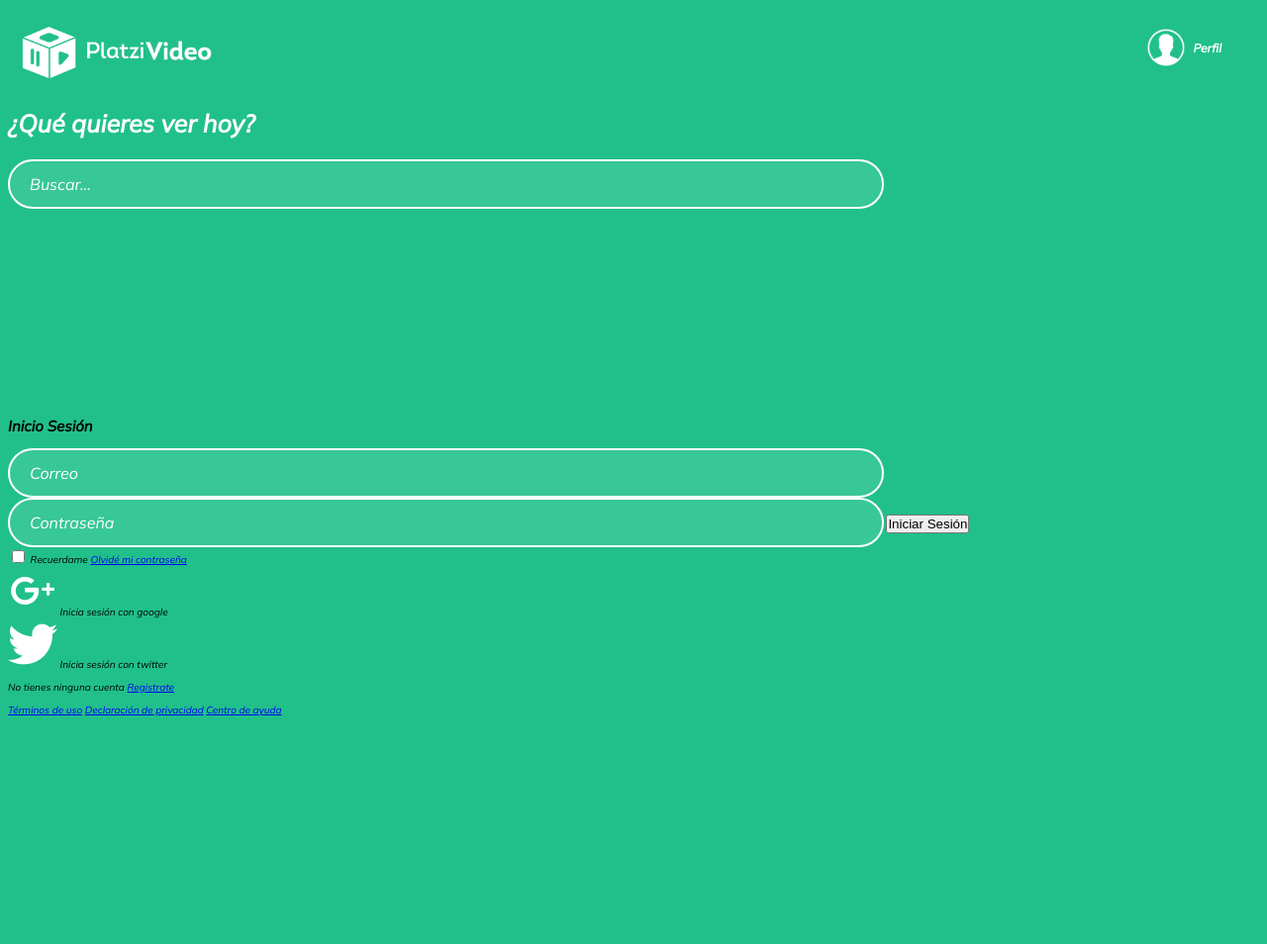
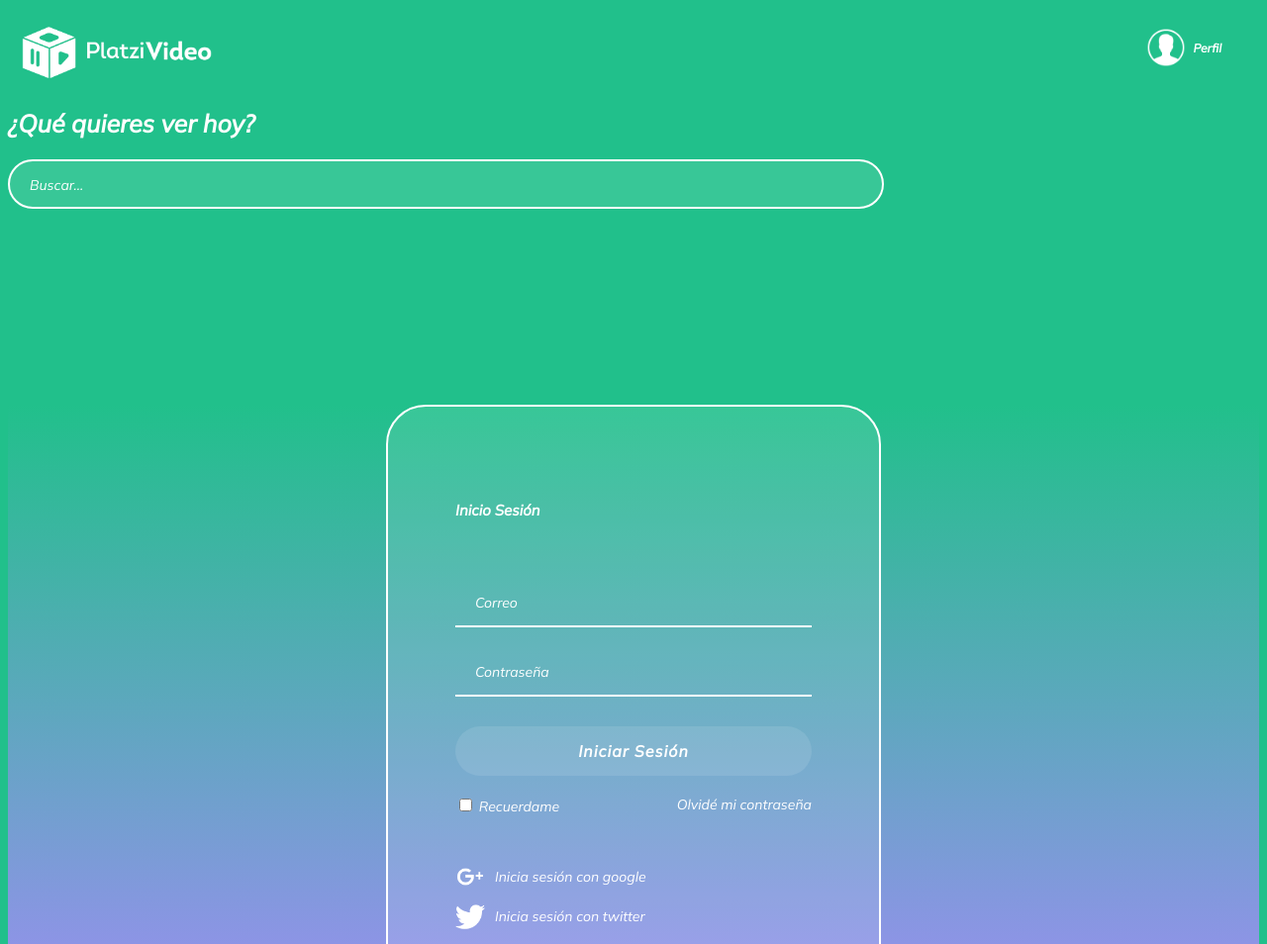
Before and after one commit to llcristianaceroll/Video-platform, a plain HTML site: page index.html in a window 1280 px wide. Shown: the top 954 px of the page at 99% size. Before the commit the page ends 800 px from the top, so only its background shows below. Drawn offline with Linux system fonts and the light colour scheme.

Commit message:
maquetacion login

```diff
--- a/index.html
+++ b/index.html
@@ -29,12 +29,12 @@
     </section>
 
     <section class="login">
-        <section class="login_container">
+        <section class="login__container">
             <h2>Inicio Sesión</h2>
             <form class="login__container--form">
-                <input class="input" type="text" placeholder="Correo">
-                <input class="input" type="password" placeholder="Contraseña">
-                <button class="buttom¿n">Iniciar Sesión</button>
+                <input class="input1" type="text" placeholder="Correo">
+                <input class="input1" type="password" placeholder="Contraseña">
+                <button class="button">Iniciar Sesión</button>
                 <div class="login__container--remember-me">
                     <label>
                         <input type="checkbox" name="" id="cbox1" value="checkbox"> Recuerdame
@@ -43,9 +43,8 @@
                 </div>
             </form>
             <section class="login__container--social-media">
-                <div>
-                    <img src="./images/icons8-google-plus-50.png" alt="Google"> Inicia sesión con google</div>
-                    <img src="./images/icons8-twitter-50.png" alt="Twitter"> Inicia sesión con twitter</div>
+                <div><img src="./images/icons8-google-plus-50.png" alt="Google"> Inicia sesión con google</div>
+                <div><img src="./images/icons8-twitter-50.png" alt="Twitter"> Inicia sesión con twitter</div>
             </section>
             <p class="login__container--register">No tienes ninguna cuenta <a href="/">Registrate</a> </p>
         </section>
--- a/styles.css
+++ b/styles.css
@@ -138,3 +138,116 @@ display: block;
     right: 0;
     bottom: 0;
 }
+
+.login {
+    background: linear-gradient(#21c08b, #ab88ff);
+    display: flex;
+    align-items: center;
+    justify-content: center;
+    flex-direction: column;
+    padding: 0px 30px;
+    min-height: calc(100vh - 200px);
+}
+.login__container {
+    background-color: rgba(255, 255, 255, 0.1);
+    border: 2px solid white;
+    border-radius: 40px;
+    color: white;
+    padding: 60px 68px 40px;
+    min-height: 700px;
+    width: 500px;
+    display: flex;
+    justify-content: space-around;
+    flex-direction: column;
+}
+.login__container--form {
+    display: flex;
+    flex-direction: column;
+}
+.login__container--form label{
+  font-size: 14px;
+}
+.login__container--remember-me {
+    color: white;
+    display: flex;
+    justify-content: space-between;
+    margin-top: 10px;
+}
+.login__container--remember-me a{
+    color: white;
+    font-size: 14px;
+    text-decoration: none;
+}
+.login__container--remember-me a:hover{
+    text-decoration: underline;
+}
+.login__container--social-media > div {
+    display: flex;
+    align-items: center;
+    font-size: 14px;
+    margin-bottom: 10px;
+}
+.login__container--social-media > div > img {
+    width: 30px;
+    margin-right: 10px;
+}
+.login__container--register {
+    font-size: 14px;
+}
+.login__container-register a{
+    color: white;
+    font-weight: bold;
+    font-size: 16px;
+    text-decoration: none;
+}
+.login__container-register a:hover{
+    text-decoration: underline;
+}
+.input1 {
+    background-color: transparent;
+    border-left: 0px;
+    border-top: 0px;
+    border-right: 0px;
+    border-bottom: 2px solid white;
+    font-size: 16px;
+    font-family: 'Mulish', sans-serif;
+    margin-bottom: 20px;
+    padding: 0px 20px;
+    outline: none;
+    height: 50px;
+}
+
+::placeholder {
+    color: white;
+    font-size: 14px;
+}
+.button {
+    background-color: rgba(255, 255, 255, 0.1);
+    border: none;
+    border-radius: 25px;
+    color: white;
+    cursor: pointer;
+    font-size: 16px;
+    font-weight: bold;
+    font-family: 'Mulish', sans-serif;
+    height: 50px;
+    letter-spacing: 1px;
+    margin: 10px 0px;
+}
+.footer {
+    background-color:#ab88ff ;
+    display: flex;
+    align-items: center;
+    height: 100px;
+    width: 100%;
+}
+.footer a {
+    color: white;
+    cursor: pointer;
+    font-size: 14px;
+    padding-left: 30px;
+    text-decoration: none;
+}
+.footer a:hover {
+    text-decoration: underline;
+}
```
